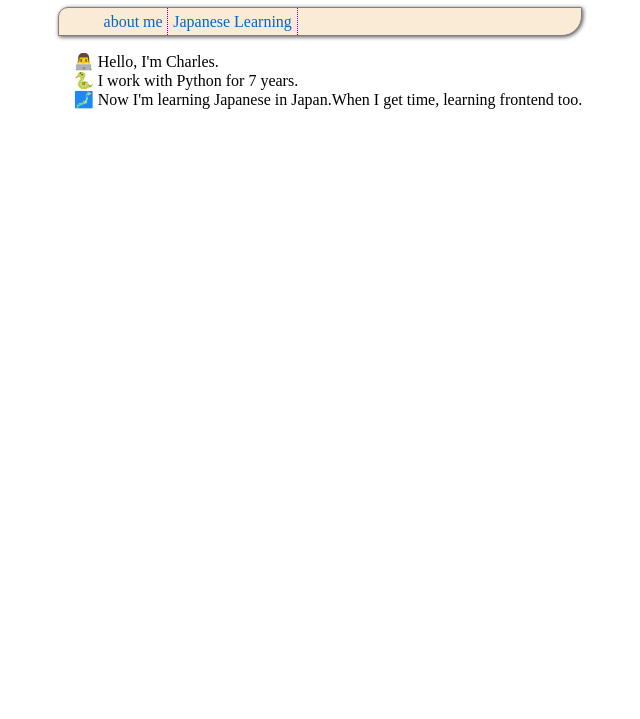
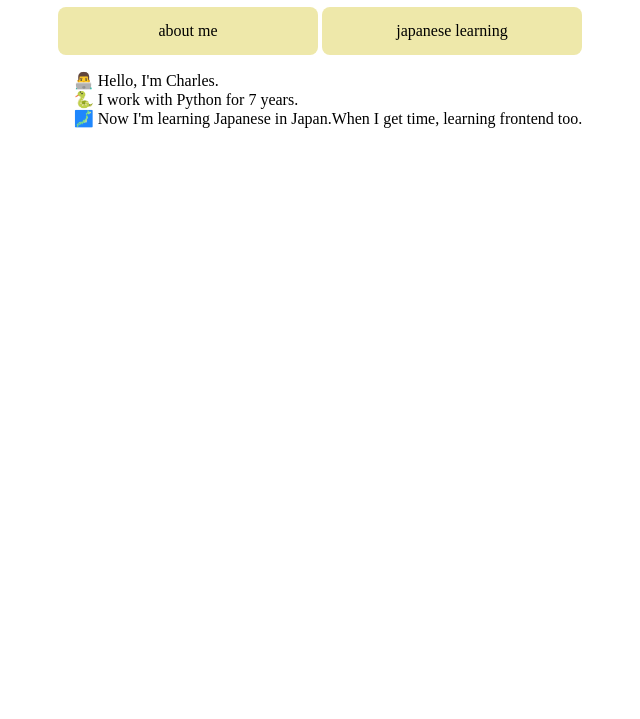
Before and after one commit to burnedev/burne.dev, a plain HTML site: page index.html in a window 1280 px wide. Shown: the part 81-800 px from the top of the page, without its empty margins (320-960 px from the left). Drawn offline with Linux system fonts and the light colour scheme.

Commit message:
style: refactor navigation structure and update styling for improved layout and accessibility

```diff
--- a/css/main.css
+++ b/css/main.css
@@ -9,31 +9,33 @@ body {
     justify-content: center;
 }
 
-nav>ul {
+nav {
     display: flex;
     /* justify-content: space-between; */
-    list-style: none;
-    border:1px solid grey;
-    background-color: antiquewhite;
-    border-top-left-radius: 10px;
-    border-bottom-right-radius: 20px;
-    filter: drop-shadow(1px 1px 2px rgba(0, 0, 0, 0.7));
-    -webkit-filter: drop-shadow(1px 1px 2px rgba(0, 0, 0, 0.7));
-}
-
-nav>ul>li{
-    padding: 0.3em;
-    border-right: 1px dotted purple;
+    gap: 0.625%;
 }
 
 nav a {
-    color: #0066cc;
+    flex: 1;
+    color: black;
     text-decoration: none;
+    outline-color: transparent;
+    text-align: center;
+    line-height: 3;
+    border-radius: 0.5rem;
+}
+
+nav a:link,
+nav a:visited,
+nav a:focus {
+    background: palegoldenrod;
+    color: balck;
 }
 
 nav a:hover {
     text-decoration: underline;
-    background-color: lightgrey;
+    background-color: orange;
+    border-radius: 1rem;
 }
 
 ul.introducing {
--- a/index.html
+++ b/index.html
@@ -9,16 +9,14 @@
         <link rel="icon" type="image/png" href="resource/burne.png">
         <link rel="apple-touch-icon" href="resource/burne.png">
         <link rel="stylesheet" href="css/main.css">
-        <title>burne dev about me</title>
+        <title>burne dev | About Me</title>
     </head>
     <body>
         <main>
             <h1>About Me</h1>
             <nav>
-                <ul>
-                    <li><a href="#">about me</a></li>
-                    <li><a href="page/japanese_learning.html">Japanese Learning</a></li>
-                </ul>
+                <a href="#">about me</a>
+                <a href="page/japanese_learning.html">japanese learning</a>
             </nav>
 
             <ul class="introducing">
```
Also changed, not shown: page/japanese_learning.html (+3 -5 lines).
